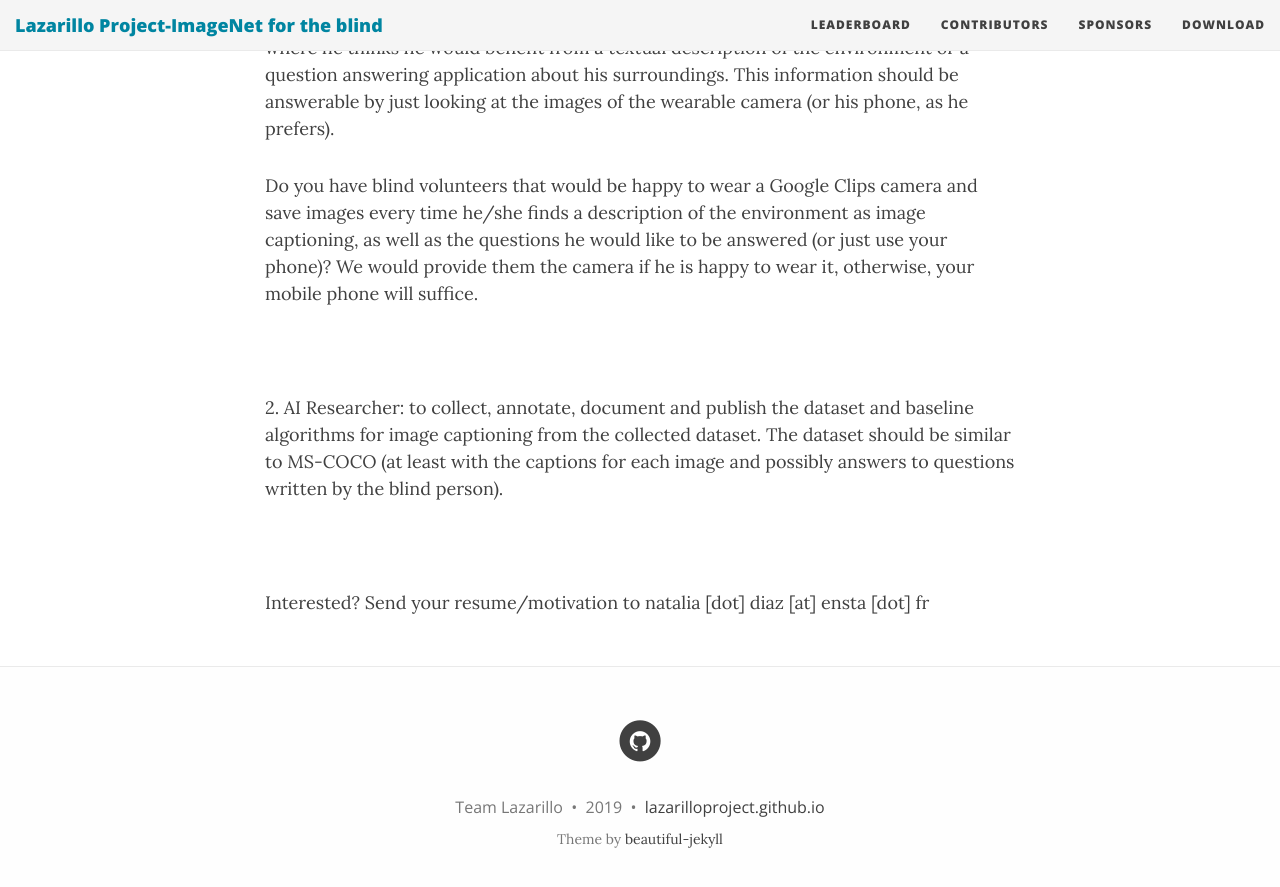
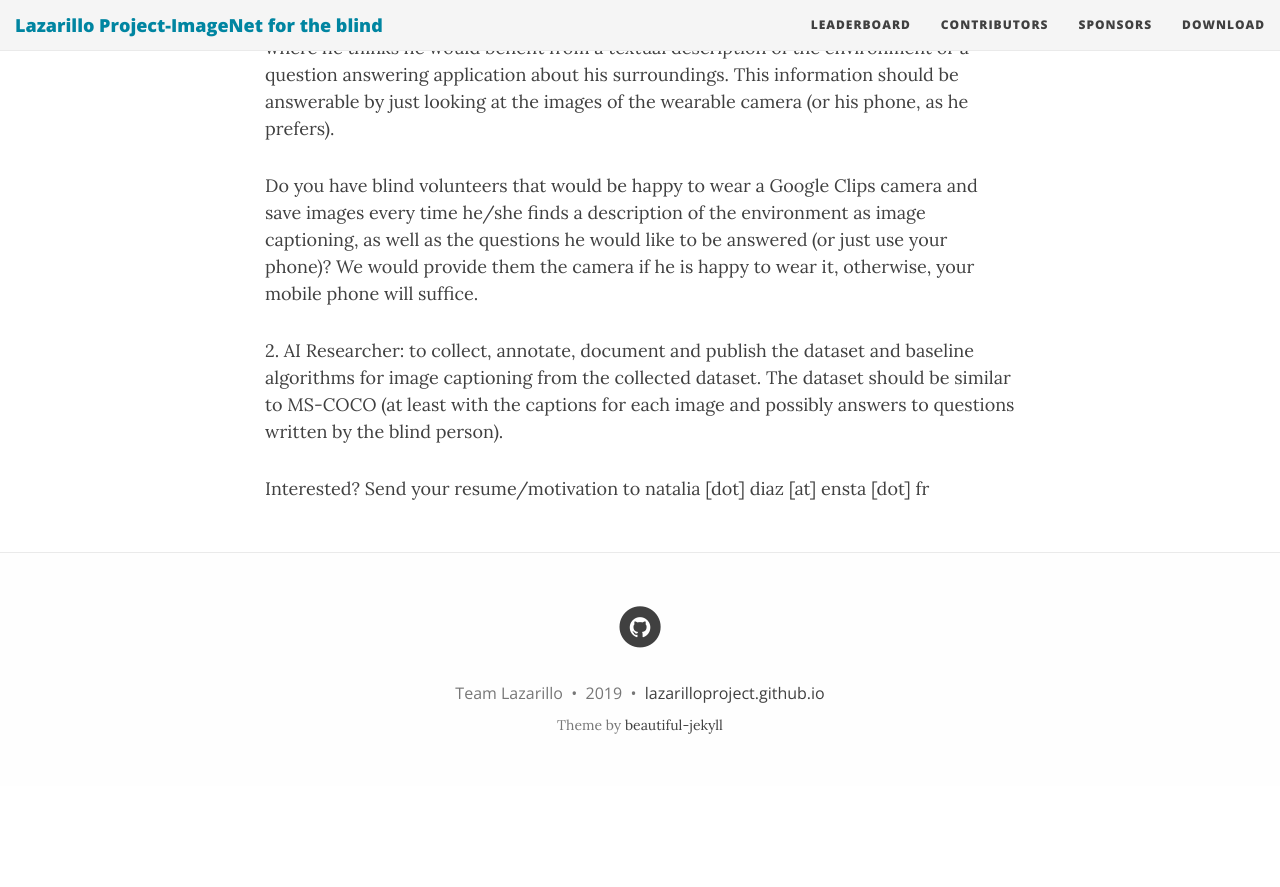
Before and after one commit to lazarilloproject/lazarilloproject.github.io, a Jekyll site: the page built from index.html, in a window 1280 px wide and 900 px high, scrolled down 1264 px. Shown: the top 887 px of the window. Built offline with Jekyll 4.4.1, drawn with Linux system fonts in a browser that asks for light colours; nearby versions of some CDN libraries; the list of posts is cut into pages by our own code; after the commit the page ends 2050 px from its top, so only the background shows below that.

Commit message:
Update index.html

```diff
--- a/index.html
+++ b/index.html
@@ -56,7 +56,7 @@ images every time he/she finds a description of the environment as
 image captioning, as well as the questions he would like to be
 answered (or just use your phone)? We would provide them the camera
 if he is happy to wear it, otherwise, your mobile phone will suffice.</P>
-<P CLASS="western" STYLE="margin-bottom: 0in"><BR>
+<P CLASS="western" STYLE="margin-bottom: 0in">
 </P>
 <P CLASS="western" STYLE="margin-bottom: 0in">2. AI Researcher: to
 collect, annotate, document and publish the dataset and baseline
@@ -64,7 +64,7 @@ algorithms for image captioning from the collected dataset. The
 dataset should be similar to MS-COCO (at least with the captions for
 each image and possibly answers to questions written by the blind
 person).</P>
-<P CLASS="western" STYLE="margin-bottom: 0in"><BR>
+<P CLASS="western" STYLE="margin-bottom: 0in">
 </P>
 <P CLASS="western" STYLE="margin-bottom: 0in">Interested? Send your
 resume/motivation to natalia [dot] diaz [at] ensta [dot] fr</P>
```
